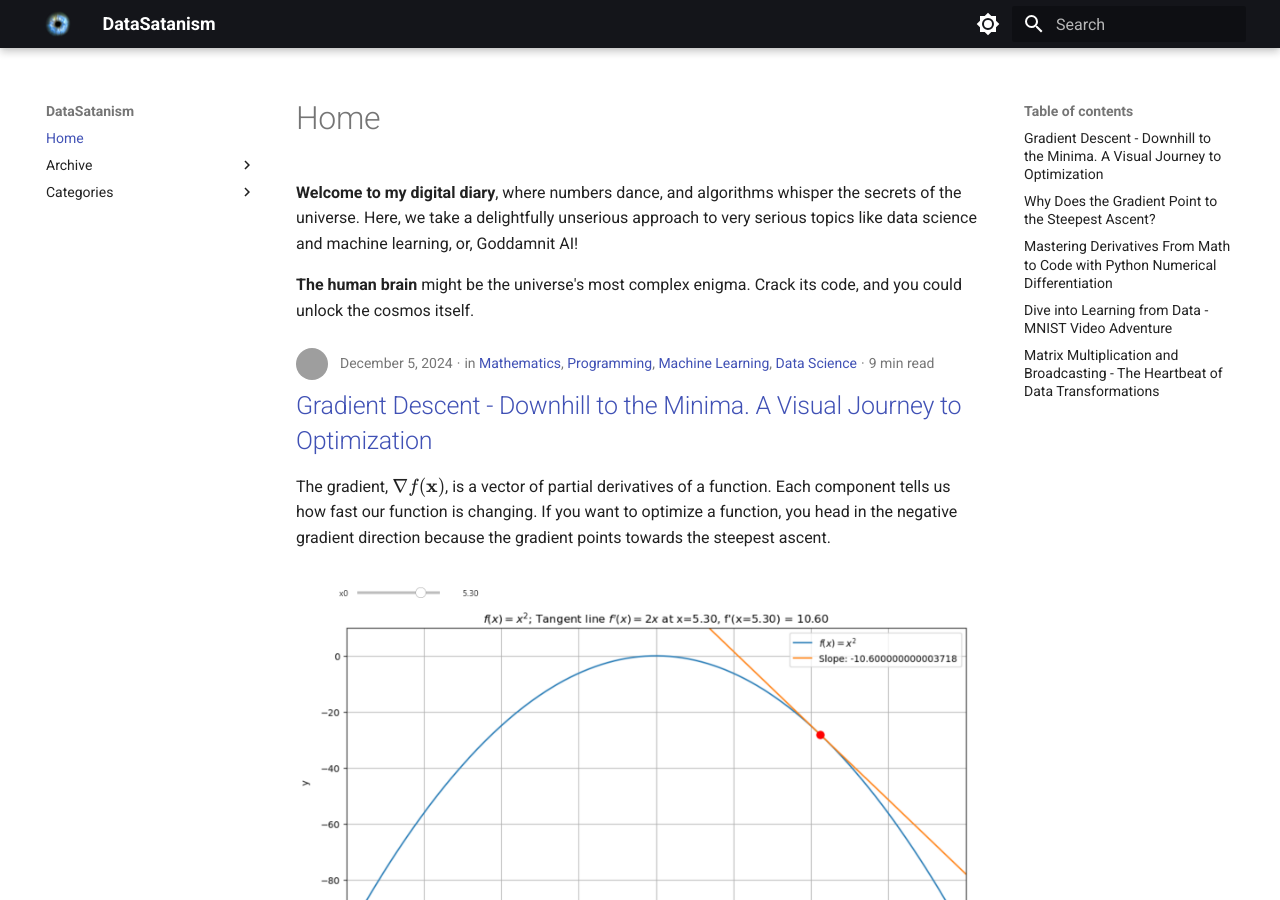
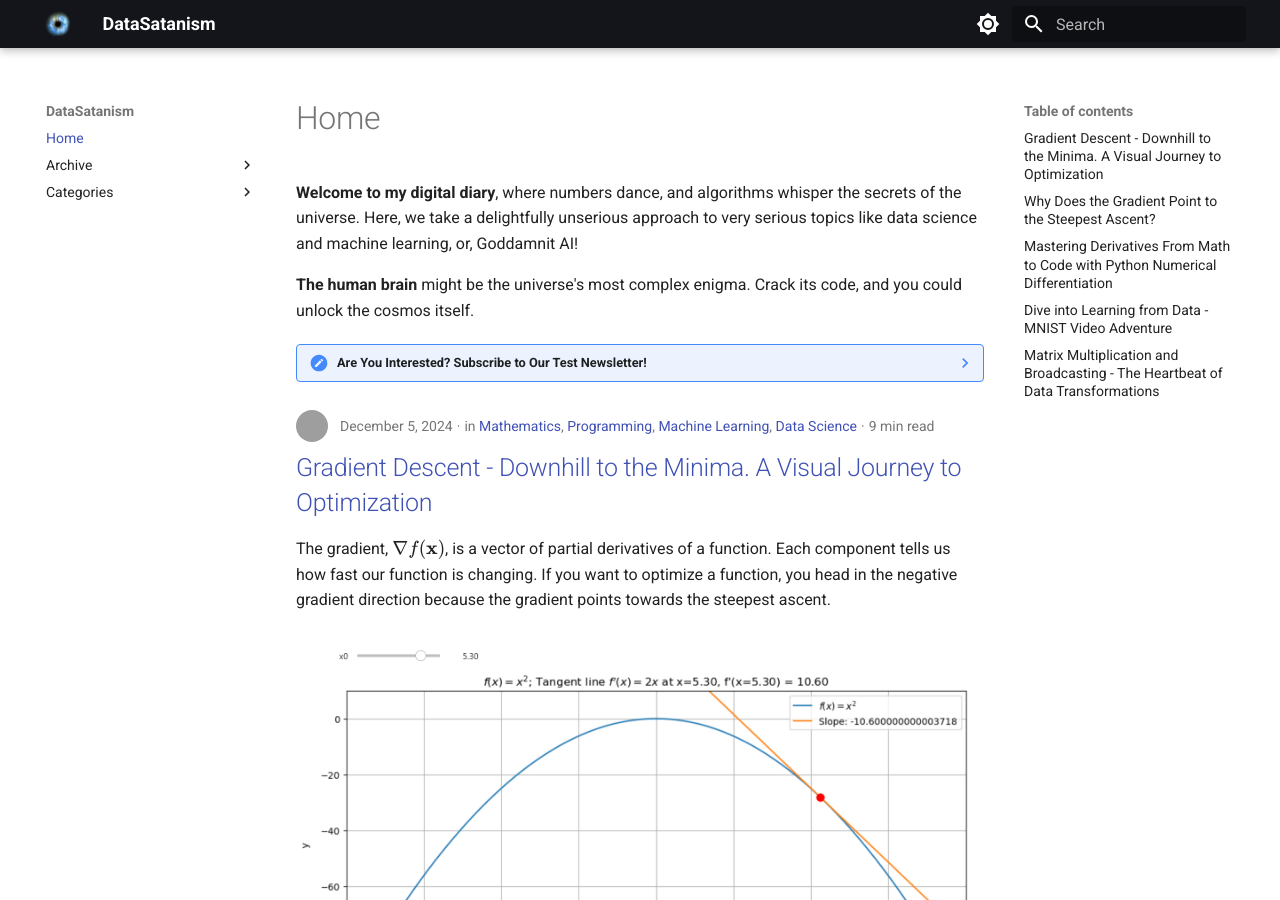
Before and after one commit to nickovchinnikov/datasatanism, an MkDocs documentation site: the page built from docs/index.md, in a window 1280 px wide and 900 px high. Built offline with MkDocs 1.6.1 and Material for MkDocs 9.7.7, drawn with Linux system fonts in a browser that asks for light colours; grey boxes are pictures that could not be loaded.

```diff
--- a/docs/index.md
+++ b/docs/index.md
@@ -3,3 +3,14 @@
 **Welcome to my digital diary**, where numbers dance, and algorithms whisper the secrets of the universe. Here, we take a delightfully unserious approach to very serious topics like data science and machine learning, or, Goddamnit AI!
 
 **The human brain** might be the universe's most complex enigma. Crack its code, and you could unlock the cosmos itself.
+
+??? note "Are You Interested? Subscribe to Our Test Newsletter!"
+
+    <div style="position: relative; padding-bottom: 56.25%; height: 600px; overflow: hidden;">
+        <iframe src="https://docs.google.com/forms/d/e/1FAIpQLScj4u8DPfZr-9B4v9lcNTDXFlmavRC44gB0V1XKP05m2D_gYA/viewform?embedded=true"
+                style="position: absolute; top: 0; left: 0; width: 100%; height: 100%; border: 0;"
+                frameborder="0"
+                marginheight="0"
+                marginwidth="0"
+                allowfullscreen>Loading…</iframe>
+    </div>
--- a/mkdocs.yml
+++ b/mkdocs.yml
@@ -109,6 +109,7 @@ markdown_extensions:
   - pymdownx.superfences
   - pymdownx.arithmatex:
       generic: true
+  - pymdownx.details
 extra_javascript:
   - javascripts/mathjax.js
   - https://cdn.jsdelivr.net/npm/mathjax@3/es5/tex-mml-chtml.js
```
